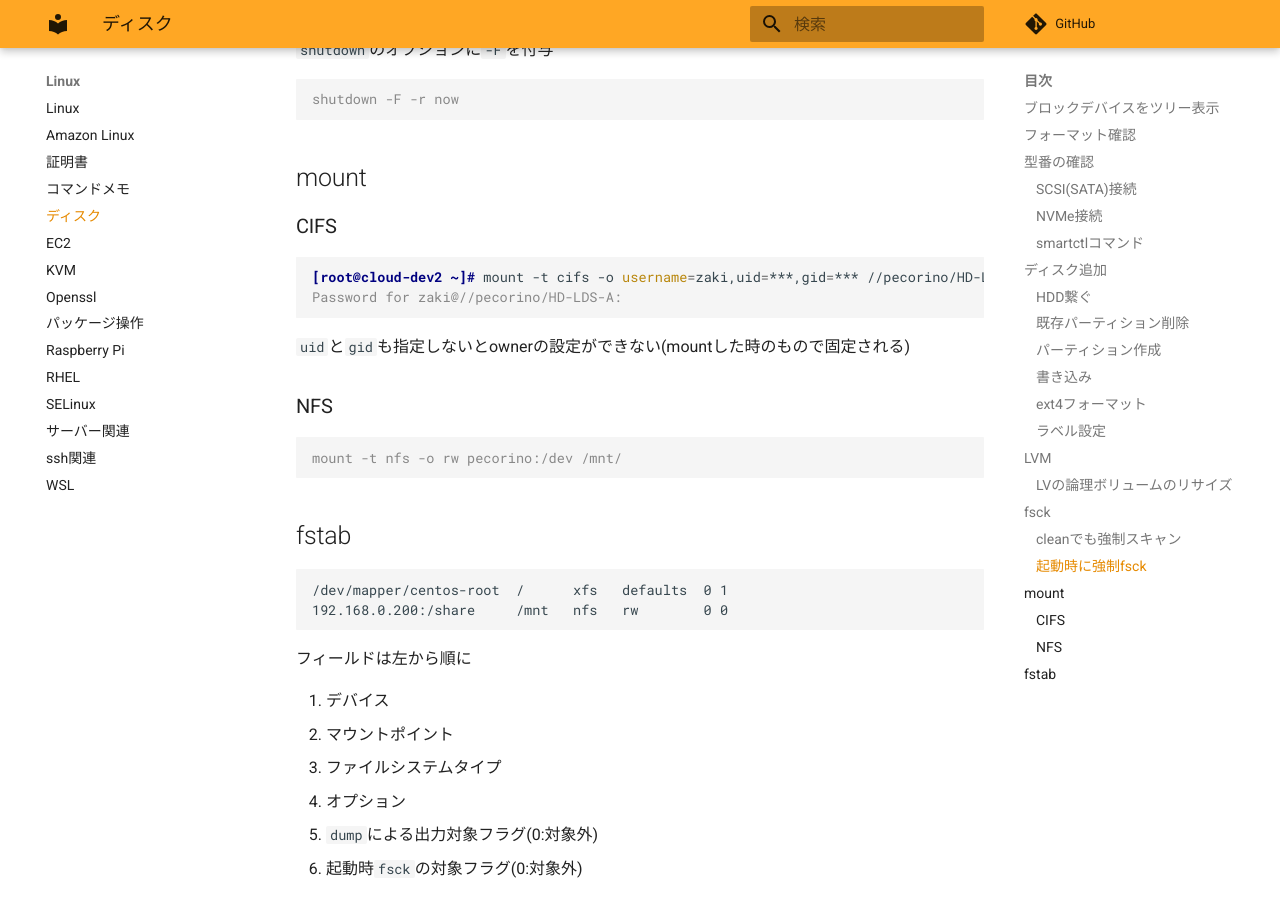
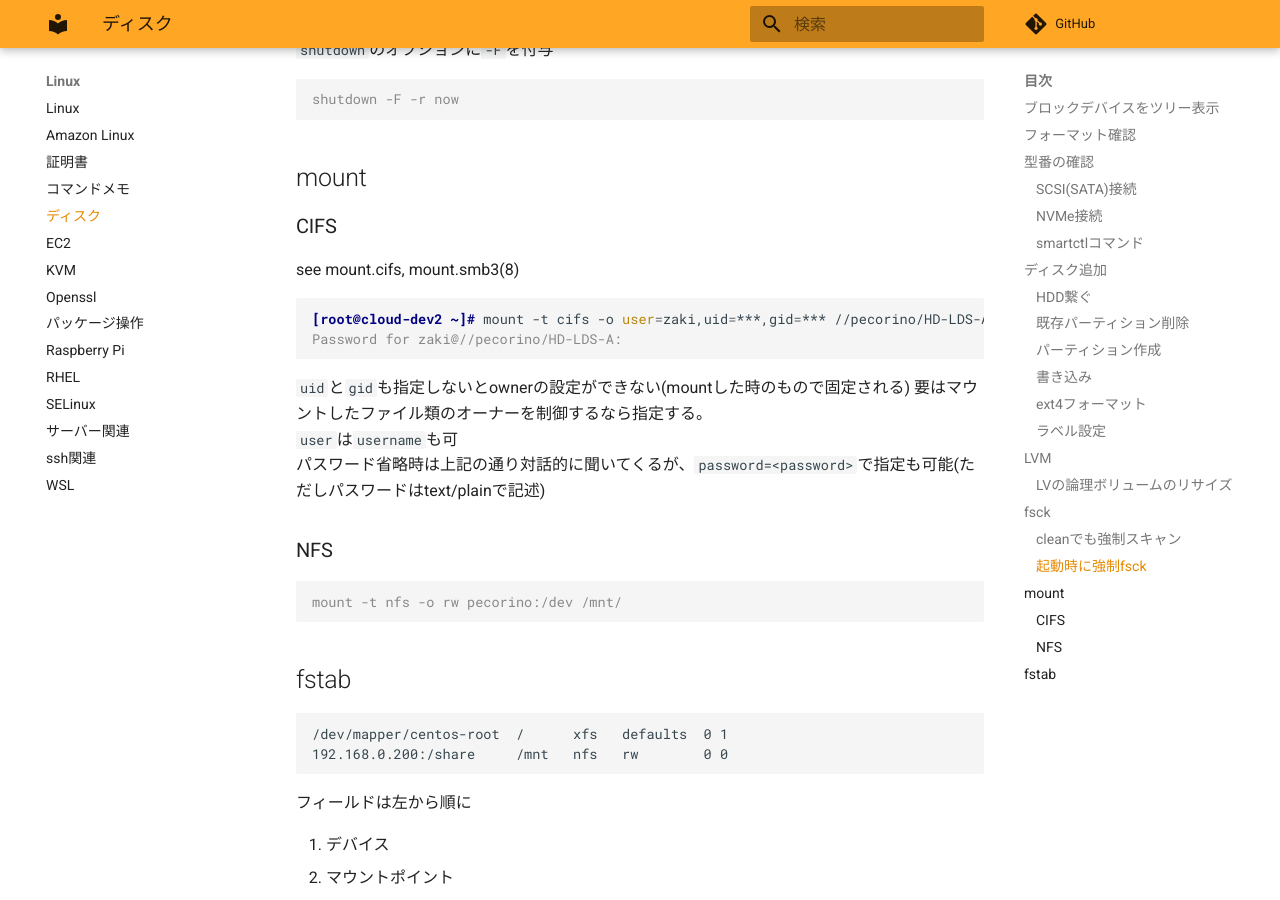
Before and after one commit to zaki-lknr/docs, an MkDocs documentation site: the page built from docs/Linux/disk.md, in a window 1280 px wide and 900 px high, scrolled down 5979 px. Built offline with MkDocs 1.6.1 and Material for MkDocs 9.7.7, drawn with Linux system fonts in a browser that asks for light colours; comment, search, counter and statistics services are not loaded.

Commit message:
update: linux/disk: cifsマウント説明追記

````diff
--- a/docs/Linux/disk.md
+++ b/docs/Linux/disk.md
@@ -299,12 +299,16 @@ shutdown -F -r now
 
 ### CIFS
 
+see mount.cifs, mount.smb3(8)
+
 ```console
-[root@cloud-dev2 ~]# mount -t cifs -o username=zaki,uid=***,gid=*** //pecorino/HD-LDS-A /mnt/
+[root@cloud-dev2 ~]# mount -t cifs -o user=zaki,uid=***,gid=*** //pecorino/HD-LDS-A /mnt/
 Password for zaki@//pecorino/HD-LDS-A:
 ```
 
-`uid`と`gid`も指定しないとownerの設定ができない(mountした時のもので固定される)
+`uid`と`gid`も指定しないとownerの設定ができない(mountした時のもので固定される) 要はマウントしたファイル類のオーナーを制御するなら指定する。
+`user`は`username`も可
+パスワード省略時は上記の通り対話的に聞いてくるが、`password=<password>`で指定も可能(ただしパスワードはtext/plainで記述)
 
 ### NFS
 
````
